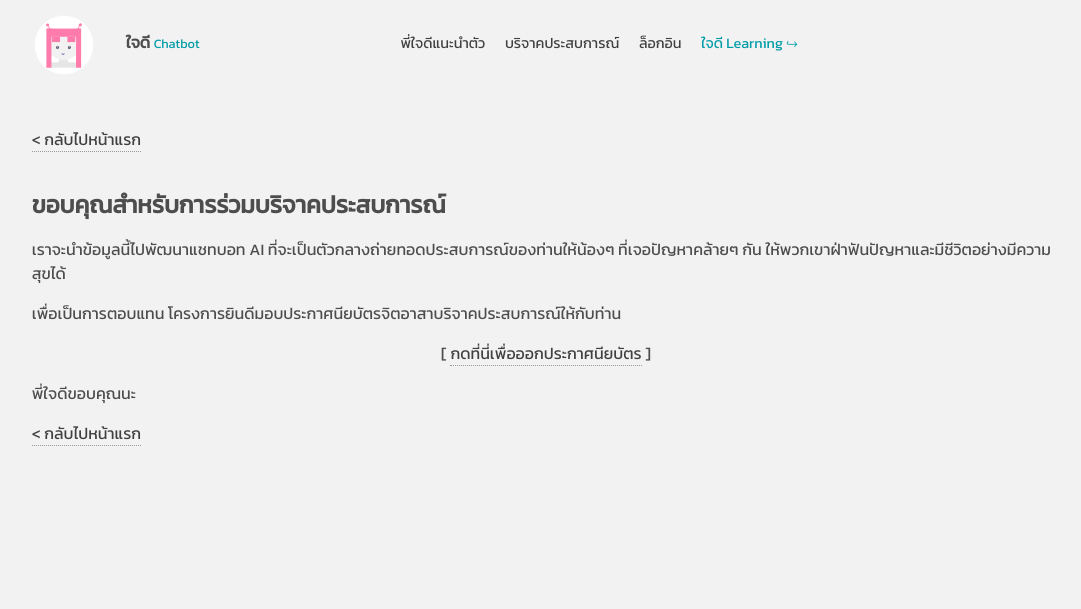
After one commit to deepmatters/jaidee, a Flask app: page /donated/1 in a window 1280 px wide. The commit adds this page. Shown: the top 609 px of the page, without its empty margins (94-1175 px from the left). Run offline with Flask 2, Linux system fonts and the light colour scheme.

Commit message:
Add donation cert

```diff
--- a/app/routes.py
+++ b/app/routes.py
@@ -408,6 +408,10 @@ Static
 def about():
     return render_template('about.html')
 
+"""
+Donate
+"""
+
 @app.route('/donate', methods=('GET', 'POST'))
 def donate():
     form = DonateForm()
@@ -435,7 +439,24 @@ def donate():
 
         Thread(target=send_feedback, args=(app, data_dict)).start()  # Send feedback asynchronously
 
-        flash("ส่งข้อมูลบริจาคประสบการณ์เรียบร้อยแล้ว พี่ใจดีขอบคุณนะ")
-        return redirect('/')
+        # Issue a cert
+        # Connect to certificate collection in db
+        client = pymongo.MongoClient(app.config['DB_SOLUTION_URI'])
+        cert_db = client.jaidee
+
+        # Generate hash as cert_id
+        rand_universe = [1,2,3,4,5,6,7,8,9,"a","b","c","d","e","f","g","A","B","C","D","E","F","G"]
+        rand_str = ""
+        rand_list = random.sample(rand_universe, k=12)
+        cert_id = rand_str.join([str(i) for i in rand_list])
+
+        # Inser cert_id in cert db (MongoDB)
+        cert_db.jaidee_cert.insert_one({"hash": cert_id})
+
+        return redirect(f'/donated/{cert_id}')
     else:
         return render_template('donate.html', form=form)
+
+@app.route('/donated/<string:cert_id>')
+def donated(cert_id):
+    return render_template('donated.html', cert_id=cert_id)
--- a/app/static/chatbot.js
+++ b/app/static/chatbot.js
@@ -278,7 +278,7 @@ function convProcess(reqInput) {
     } else if (reqInput.match(regexEnd) != null) {
         reqRes = [
             'ขอบคุณสำหรับความเห็นนะ',
-            `รู้ไหมว่าน้องสามารถช่วยเหลือเพื่อนๆ ที่มาปรึกษาปัญหากับพี่${botName}ได้ โดยการ <a href="/donate">บริจาคประสบการณ์</a> ที่เราเคยผ่านเรื่องแย่ๆ ไปได้ พี่${botName}จะเป็นตัวกลางส่งต่อประสบการณ์ของน้องให้เพื่อนๆ ที่เจอปัญหาคล้ายๆ กัน`,
+            `รู้ไหมว่าน้องสามารถช่วยเหลือเพื่อนๆ ที่มาปรึกษาปัญหากับพี่${botName}ได้ โดยการ <a href="/donate">บริจาคประสบการณ์</a> ที่เราเคยผ่านเรื่องแย่ๆ ไปได้ พี่${botName}จะเป็นตัวกลางส่งต่อประสบการณ์ของน้องให้เพื่อนๆ ที่เจอปัญหาคล้ายๆ กัน (ปล. บริจาคแล้วได้ประกาศนียบัตรจิตอาสาบริจาคประสบการณ์ จาก สสส. ด้วยนะ)`,
             `น้องสามารถคุยกับพี่${botName}ใหม่ได้ตลอดเวลา เพียงกด "เริ่มคุยใหม่" ด้านขวามือ หรือโหลดหน้านี้ใหม่`
         ]
 
--- /dev/null
+++ b/app/templates/donated.html
@@ -0,0 +1,21 @@
+{% extends "base.html" %}
+
+{% block content %}
+<main>
+    <div class="main-wrapper">
+        <div class="content-wrapper">
+            <p><a href="/">< กลับไปหน้าแรก</a></p>
+            <div class="spacer-big"></div>
+            <h1>ขอบคุณสำหรับการร่วมบริจาคประสบการณ์</h1>
+            <p>เราจะนำข้อมูลนี้ไปพัฒนาแชทบอท AI ที่จะเป็นตัวกลางถ่ายทอดประสบการณ์ของท่านให้น้องๆ ที่เจอปัญหาคล้ายๆ กัน ให้พวกเขาฝ่าฟันปัญหาและมีชีวิตอย่างมีความสุขได้</p>
+            <p>เพื่อเป็นการตอบแทน โครงการยินดีมอบประกาศนียบัตรจิตอาสาบริจาคประสบการณ์ให้กับท่าน</p>
+            <div class="align-center">
+                <p>[ <a href="https://cert-engine.cfapp.org/jaideechatbot/issue/{{ cert_id }}">กดที่นี่เพื่อออกประกาศนียบัตร</a> ]</p>
+            </div>
+            <p>พี่ใจดีขอบคุณนะ</p>
+            <p><a href="/">< กลับไปหน้าแรก</a></p>
+            <br>
+        </div>
+    </div>
+</main>
+{% endblock %}
```
Also changed, not shown: app/templates/donate.html (+7 -0 lines), app/static/jaidee-chatbot-cert-example.png (added).
